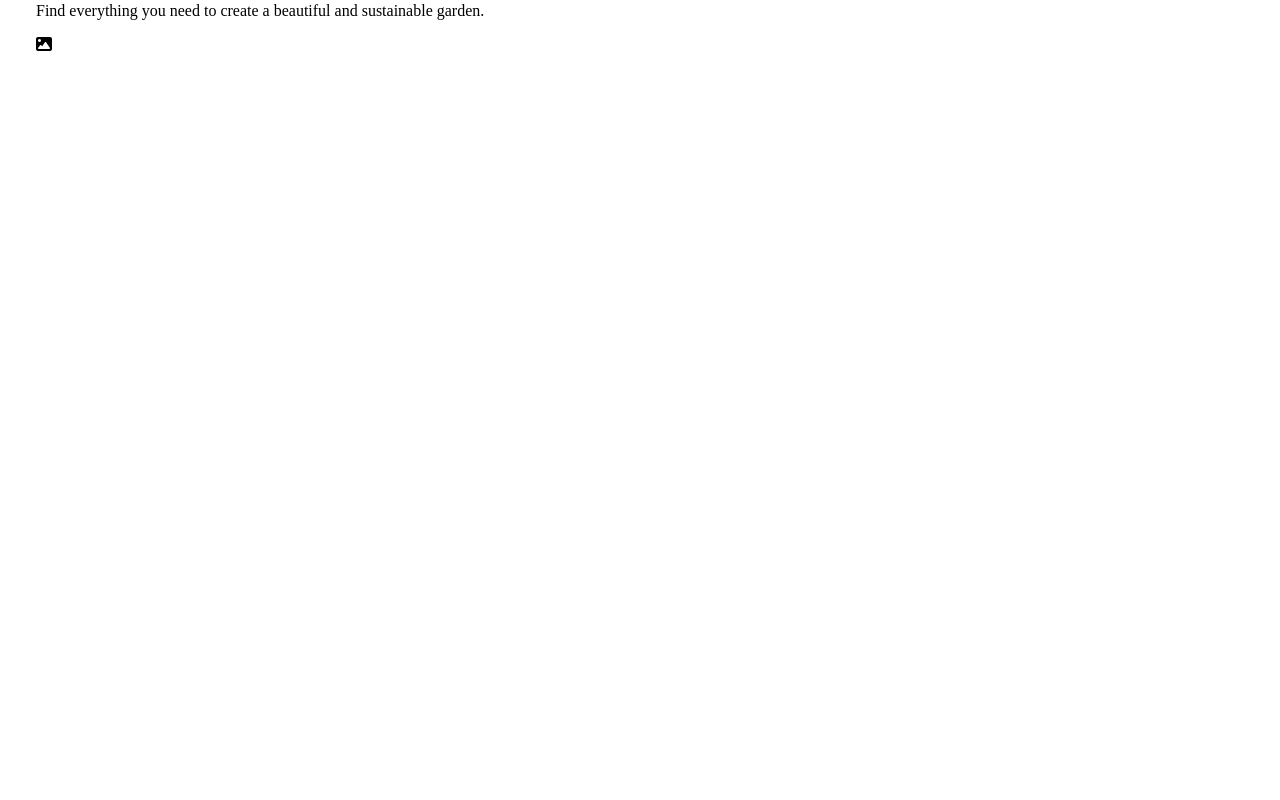
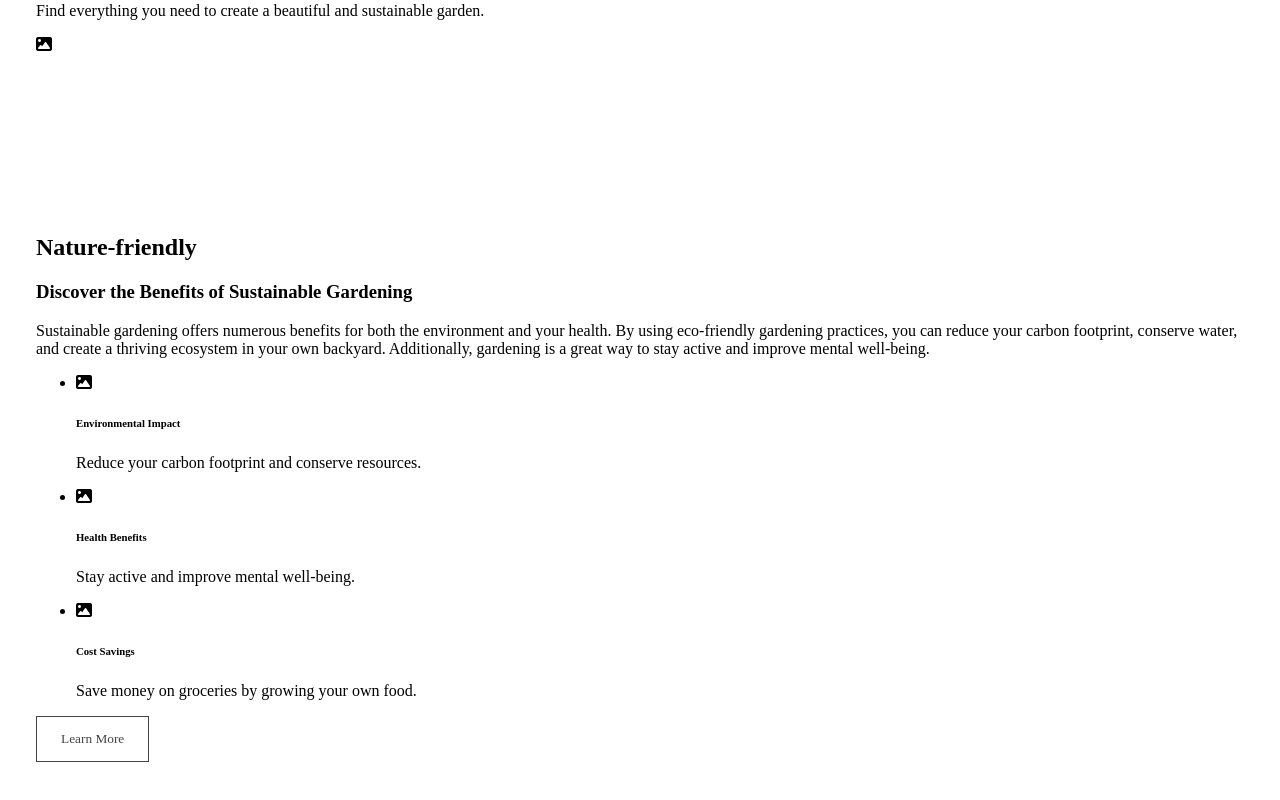
Before and after one commit to MoisesMarchini/Template-GreenThumb, an Angular app: page / in a window 1280 px wide. Shown: the part 819-1619 px from the top of the page. Before the commit the page ends 961 px from the top, so only its background shows below. Built offline with nearby package versions, Linux system fonts and the light colour scheme.

Commit message:
Add feature-list-section; Add feature-card-component;

```diff
--- a/src/app/app.component.html
+++ b/src/app/app.component.html
@@ -1,3 +1,4 @@
 <app-navbar></app-navbar>
 <app-hero-section></app-hero-section>
 <app-feature-section></app-feature-section>
+<app-feature-list-section></app-feature-list-section>
--- a/src/app/components/default-button/default-button.component.ts
+++ b/src/app/components/default-button/default-button.component.ts
@@ -42,7 +42,8 @@ export class DefaultButtonComponent {
   @Input() type: 'submit' | 'button' = 'button';
   @Input() fontawesomeIcon: string = '';
   @Input() outline: boolean = false;
-  @Input() btnColor: string = 'primary';
+  @Input() btnColor: string = 'dark';
+  @Input() customClass: string = '';
   @Input() disabled: boolean = false;
   @Input() hideLabelOnMobile: boolean = false;
   @Input() routerLink?: string;
@@ -50,7 +51,7 @@ export class DefaultButtonComponent {
   @Output() _onClick: EventEmitter<any> = new EventEmitter<any>();
 
   btnClass() {
-    return (this.outline ? 'outline-' : '') + 'dark';//this.btnColor;
+    return (this.outline ? 'outline-' : '') + this.btnColor + ' ' + this.customClass;
   }
 
   onClick() {
--- /dev/null
+++ b/src/app/components/feature-card/feature-card.component.html
@@ -0,0 +1,9 @@
+<div class="grid mb-8">
+  <app-placeholder-img-wrapper class="min-h-60 mb-6"></app-placeholder-img-wrapper>
+  <h6 class="text-3xl font-bold mb-6">
+    {{options.title}}
+  </h6>
+  <p>
+    {{options.body}}
+  </p>
+</div>
--- /dev/null
+++ b/src/app/sections/feature-list-section/feature-list-section.component.html
@@ -0,0 +1,21 @@
+<section>
+    <div class="container mx-auto grid gap-12">
+        <div class="grid md:grid-cols-2 gap-12">
+          <div class="grid md:mb-8">
+            <h2 class="font-semibold mb-6">Nature-friendly</h2>
+            <h3 class="font-bold text-5xl">
+              Discover the Benefits of Sustainable Gardening
+            </h3>
+          </div>
+          <p>Sustainable gardening offers numerous benefits for both the environment and your health. By using eco-friendly gardening practices, you can reduce your carbon footprint, conserve water, and create a thriving ecosystem in your own backyard. Additionally, gardening is a great way to stay active and improve mental well-being.</p>
+        </div>
+        <ul class="grid md:grid-cols-3 gap-10">
+          <li *ngFor="let options of featureCards">
+            <app-feature-card [options]="options"></app-feature-card>
+          </li>
+        </ul>
+        <div class="btn-actions flex gap-3">
+          <app-default-button [outline]="true" [customClass]="'btn-xl'">Learn More</app-default-button>
+        </div>
+    </div>
+</section>
--- /dev/null
+++ b/src/app/sections/feature-list-section/feature-list-section.component.ts
@@ -0,0 +1,24 @@
+import { Component } from '@angular/core';
+import { title } from 'process';
+
+@Component({
+  selector: 'app-feature-list-section',
+  templateUrl: './feature-list-section.component.html',
+  styleUrl: './feature-list-section.component.scss'
+})
+export class FeatureListSectionComponent {
+  featureCards = [
+    {
+      title: 'Environmental Impact',
+      body: 'Reduce your carbon footprint and conserve resources.'
+    },
+    {
+      title: 'Health Benefits',
+      body: 'Stay active and improve mental well-being.'
+    },
+    {
+      title: 'Cost Savings',
+      body: 'Save money on groceries by growing your own food.'
+    },
+  ]
+}
--- a/src/app/sections/sections.module.ts
+++ b/src/app/sections/sections.module.ts
@@ -3,6 +3,7 @@ import { CommonModule } from '@angular/common';
 import { HeroSectionComponent } from './hero-section/hero-section.component';
 import { ComponentsModule } from '../components/components.module';
 import { FeatureSectionComponent } from './feature-section/feature-section.component';
+import { FeatureListSectionComponent } from './feature-list-section/feature-list-section.component';
 
 
 
@@ -10,10 +11,12 @@ import { FeatureSectionComponent } from './feature-section/feature-section.compo
   declarations: [
     HeroSectionComponent,
     FeatureSectionComponent,
+    FeatureListSectionComponent
   ],
   exports: [
     HeroSectionComponent,
     FeatureSectionComponent,
+    FeatureListSectionComponent
   ],
   imports: [
     CommonModule,
--- a/src/app/styles/_buttons.scss
+++ b/src/app/styles/_buttons.scss
@@ -135,17 +135,25 @@ button,
 
   background-color: var(--bg-color);
   color: var(--color);
-  border: 1px solid;
+  border-style: solid;
+  border-width: 1px;
   border-color: var(--border-color);
   transition: background-color var(--default-animation-duration),
     border-color var(--default-animation-duration),
     color var(--default-animation-duration);
+  &.btn-xl {
+    padding: 0.875rem 1.5rem;
+  }
   &.active,
   &:hover {
     border-color: var(--active-border-color);
     background-color: var(--active-bg-color);
     color: var(--active-color);
   }
+}
+
+.border-0 {
+  border-width: 0;
 }
 
 @each $key-name, $btn in $btns {
--- a/src/styles.scss
+++ b/src/styles.scss
@@ -1,5 +1,6 @@
 /* You can add global styles to this file, and also import other style files */
 @import '../node_modules/tailwindcss/tailwind.css';
+
 @import './app/styles/root';
 @import './app/styles/colors';
 @import './app/styles/buttons';
```
Also changed, not shown: src/app/components/components.module.ts (+5 -2 lines), src/app/components/feature-card/feature-card.component.ts (added, +10 -0 lines), src/app/components/feature-card/feature-card.component.scss (added), src/app/sections/feature-list-section/feature-list-section.component.scss (added), 2 other files (tests, documents, lock files or other folders).
